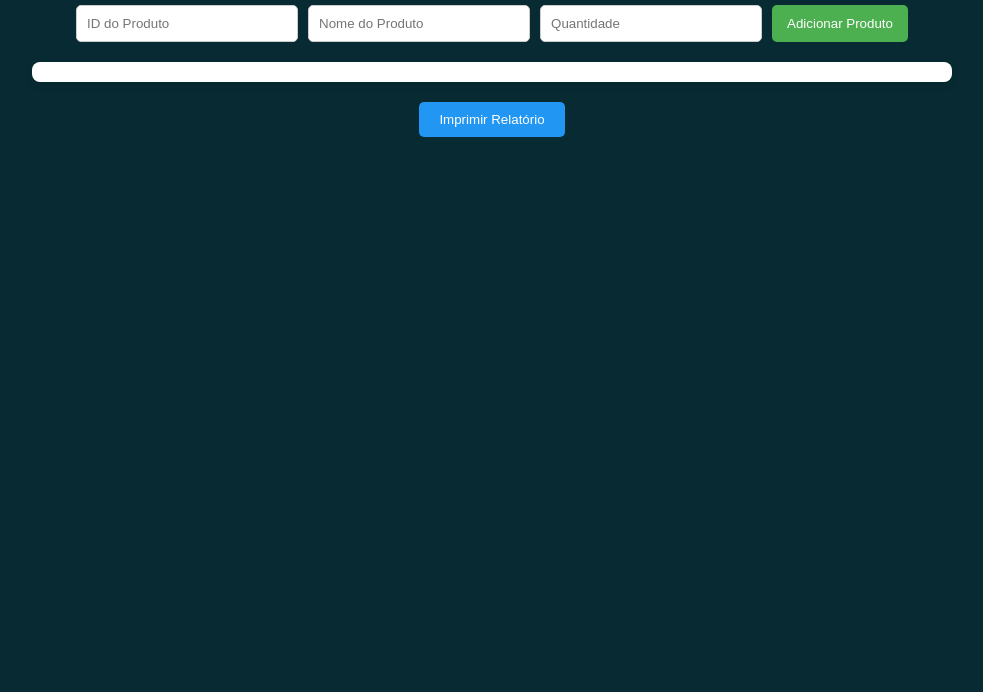
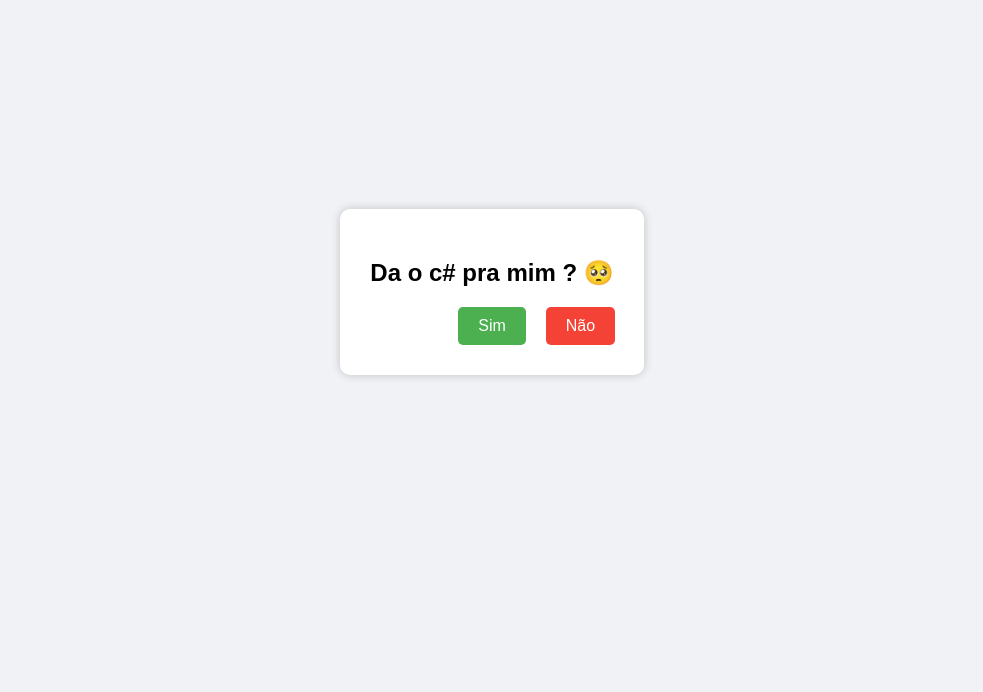
Before and after one commit to Felipe062-dev/Felipe062-dev.almox.github.io, a plain HTML site: page index.html in a window 1280 px wide. Shown: the part 108-800 px from the top of the page, without its empty margins (148-1131 px from the left). Drawn offline with Linux system fonts and the light colour scheme.

Commit message:
Update index.html

```diff
--- a/index.html
+++ b/index.html
@@ -1,25 +1,83 @@
 <!DOCTYPE html>
 <html lang="pt-BR">
 <head>
-  <meta charset="UTF-8">
-  <meta name="viewport" content="width=device-width, initial-scale=1.0">
-  <title>Sistema de Almoxarifado</title>
-  <link rel="stylesheet" href="styles.css">
+  <meta charset="UTF-8" />
+  <meta name="viewport" content="width=device-width, initial-scale=1.0"/>
+  <title>Caixa de Pergunta</title>
+  <style>
+    body {
+      height: 100vh;
+      margin: 0;
+      font-family: Arial, sans-serif;
+      display: flex;
+      align-items: center;
+      justify-content: center;
+      background-color: #f0f2f5;
+    }
+
+    .caixa {
+      background: white;
+      border-radius: 10px;
+      box-shadow: 0 0 10px rgba(0,0,0,0.2);
+      padding: 30px;
+      text-align: center;
+      position: relative;
+    }
+
+    .botoes {
+      margin-top: 20px;
+    }
+
+    button {
+      padding: 10px 20px;
+      margin: 0 10px;
+      font-size: 16px;
+      cursor: pointer;
+      border: none;
+      border-radius: 5px;
+      transition: 0.2s ease;
+    }
+
+    #sim {
+      background-color: #4caf50;
+      color: white;
+    }
+
+    #nao {
+      background-color: #f44336;
+      color: white;
+      position: absolute;
+    }
+  </style>
 </head>
 <body>
-  <h1>Almoxarifado</h1>
-
-  <div class="add-product">
-    <input type="text" id="product-id" placeholder="ID do Produto" />
-    <input type="text" id="product-name" placeholder="Nome do Produto" />
-    <input type="number" id="product-quantity" placeholder="Quantidade" min="1" />
-    <button onclick="addProduct()">Adicionar Produto</button>
+  <div class="caixa">
+    <h2>Da o c# pra mim ? 🥺</h2>
+    <div class="botoes">
+      <button id="sim">Sim</button>
+      <button id="nao">Não</button>
+    </div>
   </div>
 
-  <div id="product-list"></div>
+  <script>
+    const botaoNao = document.getElementById('nao');
+    const caixa = document.querySelector('.caixa');
 
-  <button onclick="openReportPage()" class="report-button">Imprimir Relatório</button>
+    botaoNao.addEventListener('mouseenter', () => {
+      const caixaRect = caixa.getBoundingClientRect();
+      const maxX = window.innerWidth - 150;
+      const maxY = window.innerHeight - 100;
 
-  <script src="script.js"></script>
+      const randomX = Math.random() * (maxX - caixaRect.left);
+      const randomY = Math.random() * (maxY - caixaRect.top);
+
+      botaoNao.style.left = `${randomX}px`;
+      botaoNao.style.top = `${randomY}px`;
+    });
+
+    document.getElementById("sim").addEventListener("click", () => {
+      window.location.href = "https://www.youtube.com/shorts/2Vvlr4CZNMo";
+    });
+  </script>
 </body>
 </html>
```
